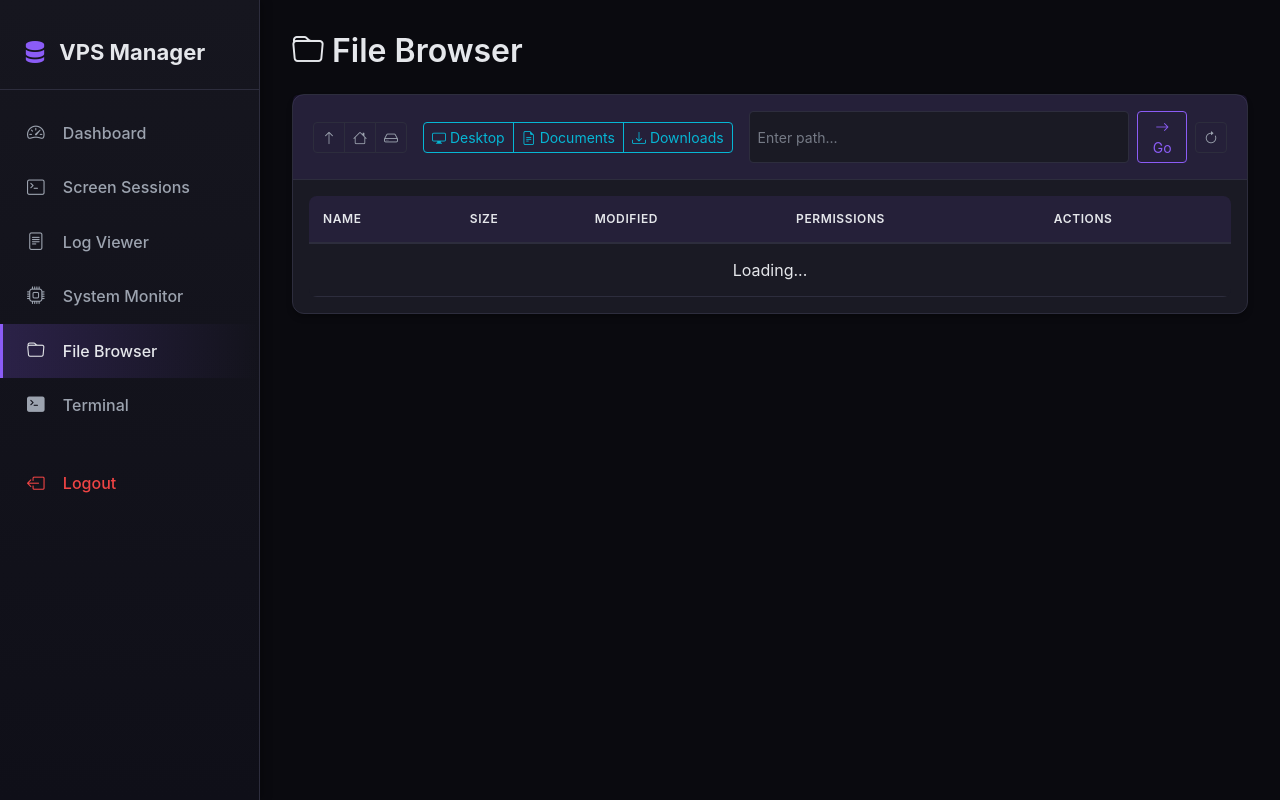
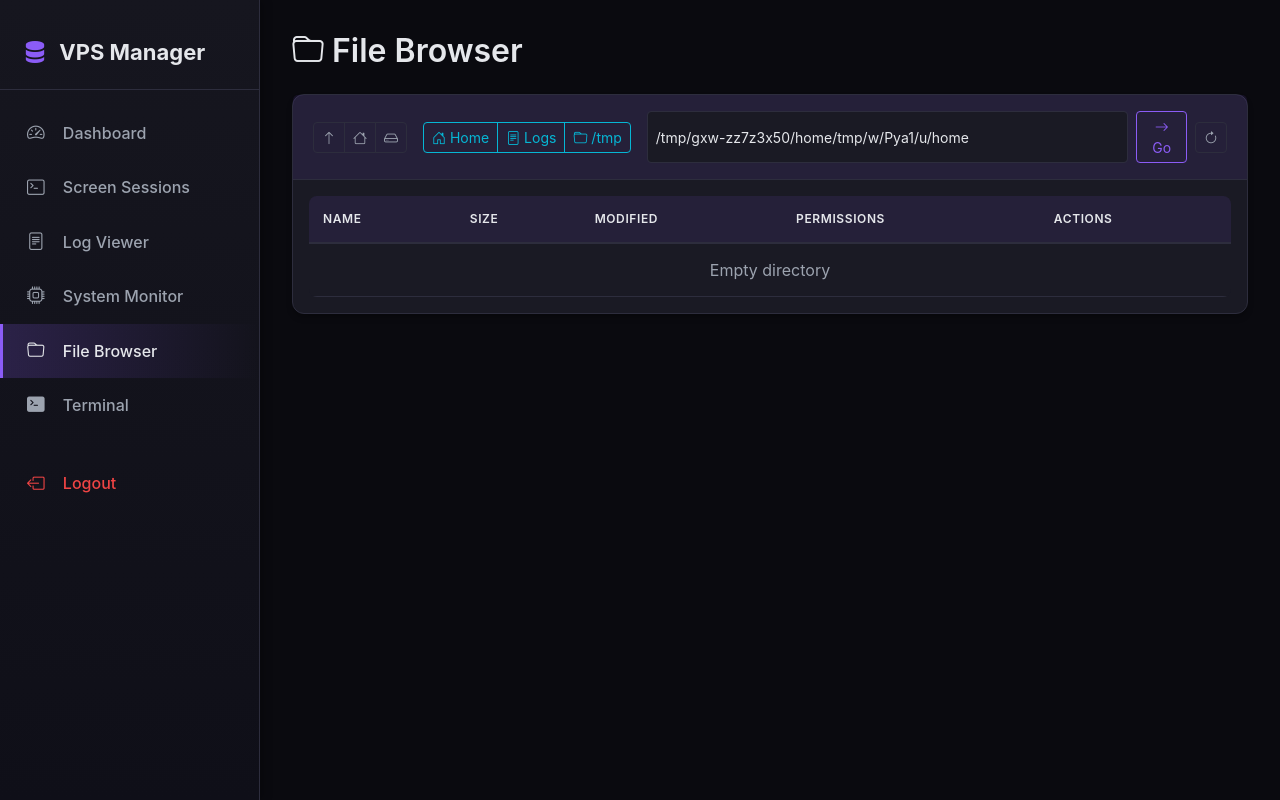
Before and after one commit to jacklot1122/vps-management-gui, a Flask app: page /files in a window 1280 px wide. Run offline with Flask 3, Linux system fonts and the light colour scheme; the visitor is signed in with stand-in values (Sample User, id 1); data that the repository does not hold is empty; some libraries are stand-ins or nearby versions.

Commit message:
Fix file browser: Default to home directory, VPS-friendly quick nav

```diff
--- a/templates/files.html
+++ b/templates/files.html
@@ -20,14 +20,14 @@
                 </button>
             </div>
             <div class="btn-group me-2">
-                <button class="btn btn-sm btn-outline-info" onclick="navigateTo('~/Desktop')" title="Desktop">
-                    <i class="bi bi-display"></i> Desktop
+                <button class="btn btn-sm btn-outline-info" onclick="navigateTo('~')" title="Home">
+                    <i class="bi bi-house-door"></i> Home
                 </button>
-                <button class="btn btn-sm btn-outline-info" onclick="navigateTo('~/Documents')" title="Documents">
-                    <i class="bi bi-file-earmark-text"></i> Documents
+                <button class="btn btn-sm btn-outline-info" onclick="navigateTo('/var/log')" title="Logs">
+                    <i class="bi bi-file-text"></i> Logs
                 </button>
-                <button class="btn btn-sm btn-outline-info" onclick="navigateTo('~/Downloads')" title="Downloads">
-                    <i class="bi bi-download"></i> Downloads
+                <button class="btn btn-sm btn-outline-info" onclick="navigateTo('/tmp')" title="Temp">
+                    <i class="bi bi-folder"></i> /tmp
                 </button>
             </div>
             <div class="flex-grow-1 d-flex">
@@ -213,7 +213,7 @@
         showToast('Download started...', 'info');
     }
 
-    // Start at Desktop by default
-    loadDirectory('~/Desktop');
+    // Start at home directory by default
+    loadDirectory('~');
 </script>
 {% endblock %}
```
